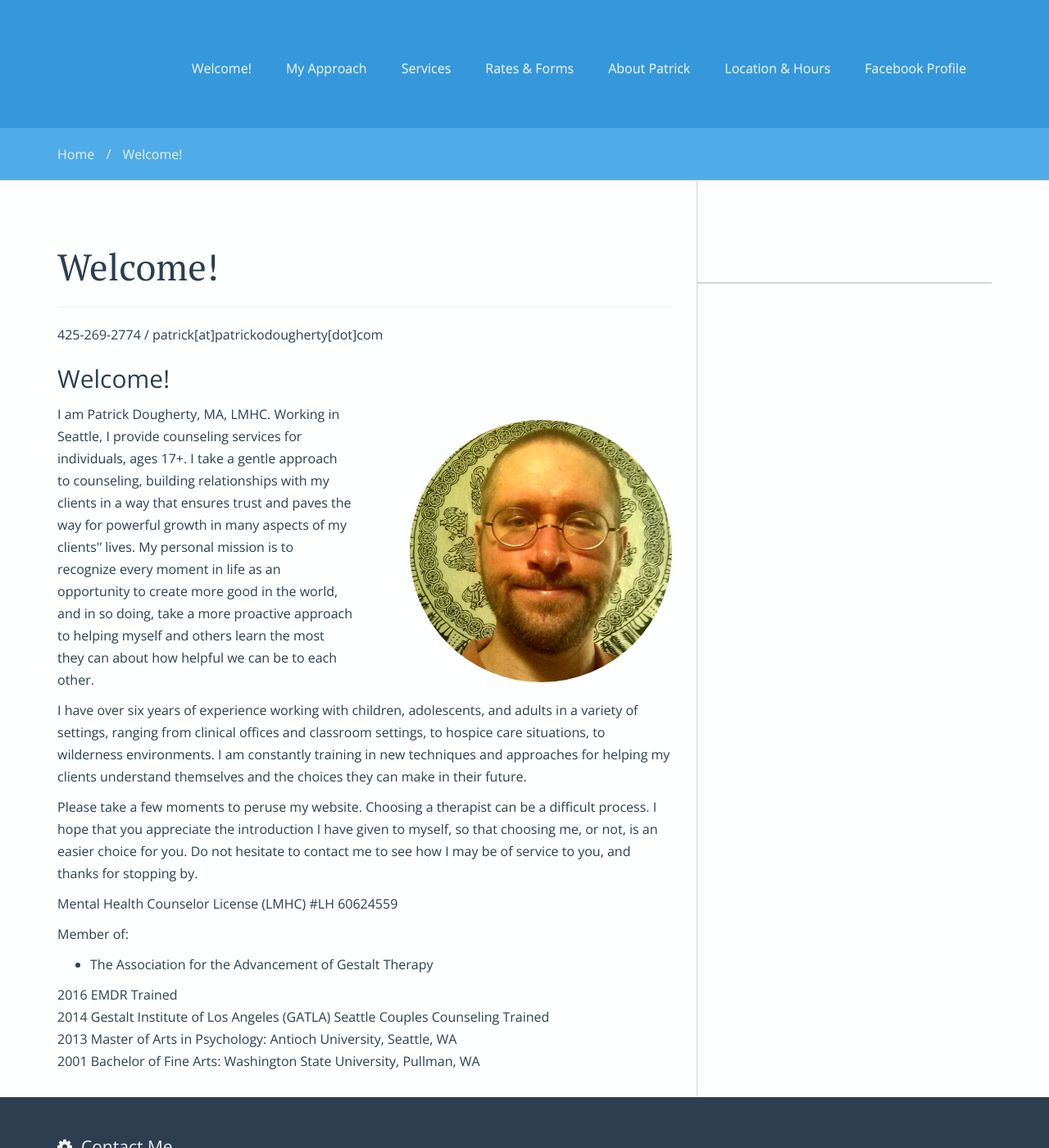
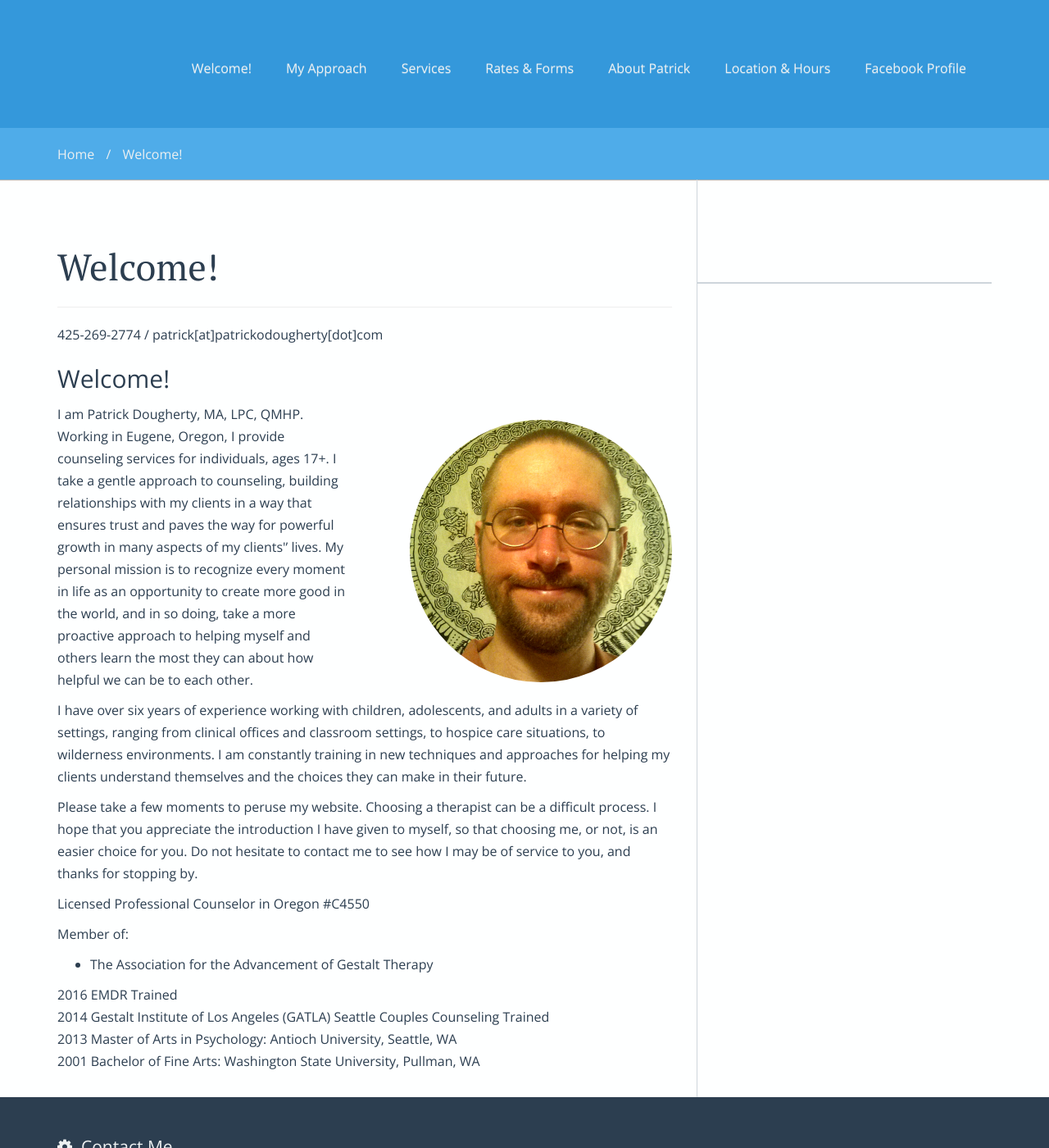
Before and after one commit to Patrick-Dougherty/patrick-dougherty.github.com, a Jekyll site: the page built from index.md, in a window 1280 px wide and 1400 px high. Shown: the whole window at 82% size. Built offline with Jekyll 4.4.1, drawn with Linux system fonts in a browser that asks for light colours; nearby versions of some CDN libraries.

Commit message:
Update index.md

```diff
--- a/index.md
+++ b/index.md
@@ -11,13 +11,14 @@ description: "Patrick Dougherty, Gestalt Psychotherapist"
 <h2 id='welcome'>Welcome!</h2>
 
 <img src="/assets/img/me.jpg" alt="Willy Wonka" class="about-portrait img-responsive">
-<p>I am Patrick Dougherty, MA, LMHC. Working in Seattle, I provide counseling services for individuals, ages 17+. I take a gentle approach to counseling, building relationships with my clients in a way that ensures trust and paves the way for powerful growth in many aspects of my clients'&#8217; lives. My personal mission is to recognize every moment in life as an opportunity to create more good in the world, and in so doing, take a more proactive approach to helping myself and others learn the most they can about how helpful we can be to each other.</p>
+<p>I am Patrick Dougherty, MA, LPC, QMHP. Working in Eugene, Oregon, I provide counseling services for individuals, ages 17+. I take a gentle approach to counseling, building relationships with my clients in a way that ensures trust and paves the way for powerful growth in many aspects of my clients'&#8217; lives. My personal mission is to recognize every moment in life as an opportunity to create more good in the world, and in so doing, take a more proactive approach to helping myself and others learn the most they can about how helpful we can be to each other.</p>
 
 <p>I have over six years of experience working with children, adolescents, and adults in a variety of settings, ranging from clinical offices and classroom settings, to hospice care situations, to wilderness environments. I am constantly training in new techniques and approaches for helping my clients understand themselves and the choices they can make in their future.</p>
 
 <p>Please take a few moments to peruse my website. Choosing a therapist can be a difficult process. I hope that you appreciate the introduction I have given to myself, so that choosing me, or not, is an easier choice for you. Do not hesitate to contact me to see how I may be of service to you, and thanks for stopping by.</p>
 
-Mental Health Counselor License (LMHC) #LH 60624559
+Licensed Professional Counselor in Oregon #C4550
+
 
 Member of:
 
```
